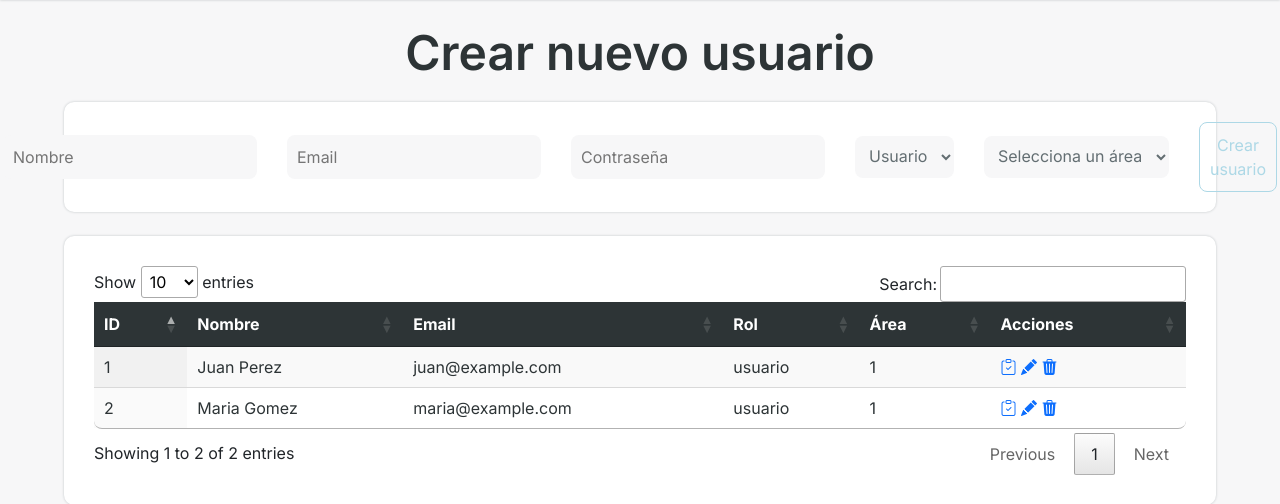
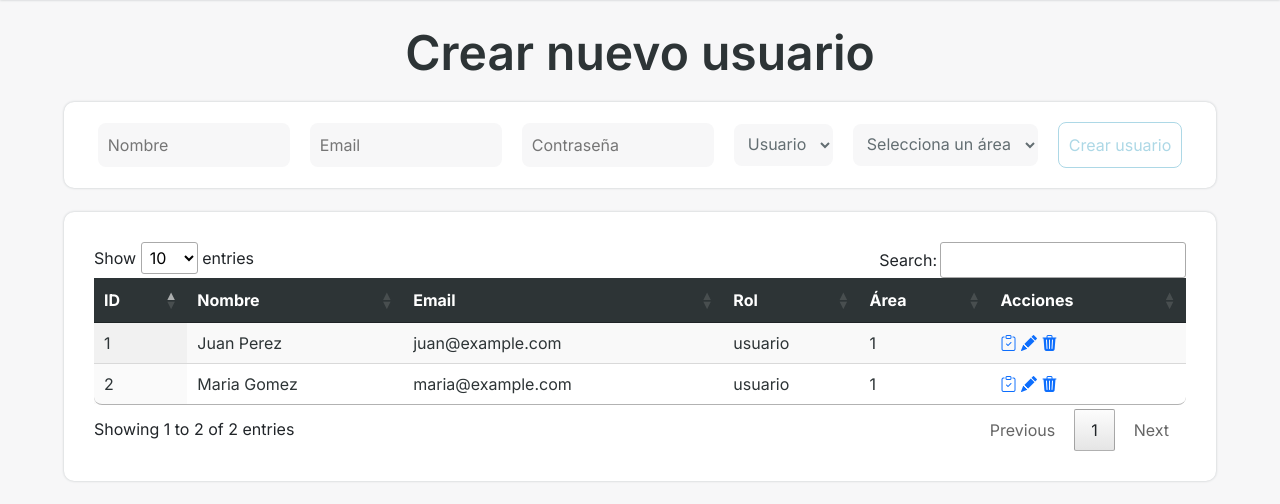
Before and after one commit to LinaB24/peoplepro, a PHP site: page /peoplepro/public/usuario in a window 1280 px wide. Shown: the part 63-567 px from the top of the page. Run offline with PHP 8.4, Linux system fonts and the light colour scheme; data comes from the database, SQL or seed files in the repository; some libraries are stand-ins or nearby versions.

Commit message:
areglo de inputs de usuario 13/06/2025

```diff
--- a/public/css/usuario.css
+++ b/public/css/usuario.css
@@ -21,22 +21,23 @@
 .formulario-usuario{
     width: 90%;
     height: auto;
-    padding:20px 0;
+    padding:20px;
     box-shadow: var(--box-shadow);
     margin: 0 auto;
     border-radius: 10px;
     display: flex;
     justify-content: center;
     align-items: center;
-    gap: 30px;
+    gap: 20px;
     background-color: white;
+    overflow: hidden;
 }
 .formulario-usuario input{
     border: none;
     border-radius: 8px;
     background-color: var(--fondo-claro);
     padding: 10px;
-    width: 300px;
+    width: 15vw;
 }
 .formulario-usuario input:focus, .formulario-usuario select:focus{
     outline: lightblue solid 2px;
```
